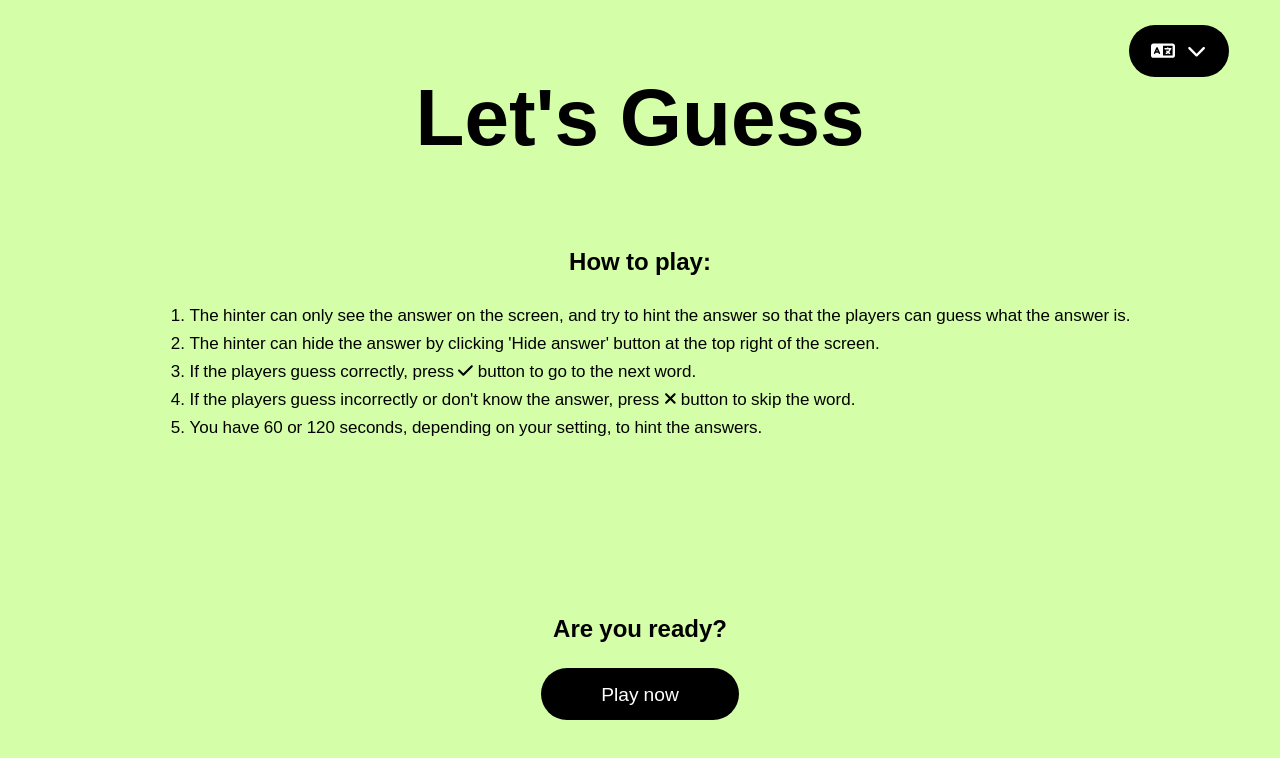
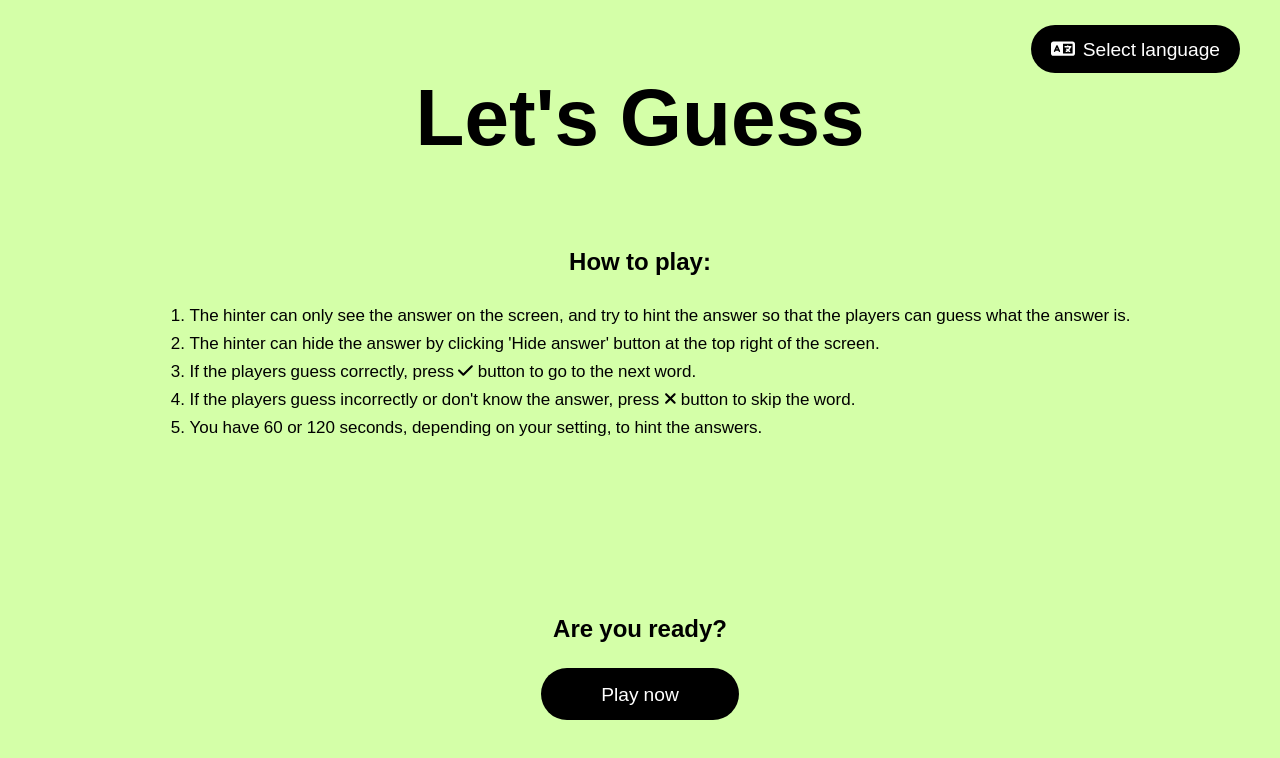
Before and after one commit to suttirakcha/lets-guess, a React (Create React App) app: page / in a window 1280 px wide. Shown: the top 758 px of the page. Built offline with nearby package versions, Linux system fonts and the light colour scheme; a web font is replaced by a local one.

Commit message:
Commit Codes

```diff
--- a/src/App.js
+++ b/src/App.js
@@ -80,6 +80,7 @@ import MainPageLao from "./lao/main";
 import FoodsLao from "./lao/categories/foods";
 import DessertsLao from "./lao/categories/desserts";
 import AnimalsLao from "./lao/categories/animals";
+import KitchenwareLao from "./lao/categories/kitchenware";
 
 // import MainPageZh from "./zh/main";
 // import AnimalsZh from "./zh/categories/animals";
@@ -169,6 +170,7 @@ export default function App(){
         <Route path="/lo/animals" element={<AnimalsLao />}/>
         <Route path="/lo/desserts" element={<DessertsLao />} />
         <Route path="/lo/foods" element={<FoodsLao />}/>
+        <Route path="/lo/kitchenware" element={<KitchenwareLao />}/>
 
         {/* Chinese */}
         {/* <Route path="/zh" element={<MainPageZh />} />
--- a/src/App.scss
+++ b/src/App.scss
@@ -168,18 +168,11 @@ body{
 #changeLangBtn .btn{
   position:absolute;
   top:25px;
-  right:4%;
-  padding:10px 20px;
-  width:100px;
-}
-
-#chevron {
-  margin-left:12px;
-  transition:transform 300ms;
-  &.active {
-    transform:rotateX(180deg);
-    transition:all 300ms;
-  }
+  right:40px;
+  padding:8px 20px;
+  display:flex;
+  align-items:center;
+  gap:8px;
 }
 
 #langList-bg {
@@ -188,11 +181,12 @@ body{
   top:0;
   right:0;
   width:0;
+  max-width:600px;
   height:100%;
   transition:width 300ms;
   z-index:9;
   &.active {
-    width:600px;
+    width:100%;
     transition:all 300ms;
   }
 }
@@ -221,12 +215,13 @@ body{
   display:flex;
   position:fixed;
   right:0;
-  width:calc(600px - 120px);
+  width:calc(100% - 120px);
+  max-width:calc(600px - 120px);
   height:100%;
   top:0;
   transition:visibility 400ms, opacity 400ms;
   z-index:9;
-  padding:40px 60px;
+  padding:10px 60px;
   flex-direction:column;
   text-align:left;
   .langs {
@@ -246,7 +241,7 @@ body{
       padding:12px 36px;
       margin:8px 0;
       transition:background-color 300ms, color 300ms;
-      font-size:30px;
+      font-size:28px;
       &:hover,&.active {
         background-color:#202020;
         color:white;
--- /dev/null
+++ b/src/lao/categories/kitchenware.js
@@ -0,0 +1,8 @@
+import React from "react";
+import "../../App.scss";
+import QuestionsLao from "../components/questions";
+
+export default function KitchenwareLao(){
+  const words = ["ໄມ້ຖູ່","ບ່ວງ","ສ້ອມ","ມີດ","ໝໍ້","ຈານ","ຈອກ","ຕູ້ເຢັນ","ໂຖ","ແຊ່ຂົ້ວ","ເຕົາອົບ","ໝໍ້ຫຸງຂ້າວ","ແກ້ວ"];
+  return (<QuestionsLao answers={words} category="ເຄື່ອງຄົວ" redirect="/lo/kitchenware"/>)
+}
--- a/src/lao/main.js
+++ b/src/lao/main.js
@@ -1,7 +1,7 @@
 import React, { useState, useEffect } from "react";
 import "../App.scss";
 import { FontAwesomeIcon } from "@fortawesome/react-fontawesome";
-import { faCheck,faXmark,faChevronLeft,faGear,faClose,faSun,faMoon,faSearch,faExclamationCircle,faChevronDown,faLanguage } from "@fortawesome/free-solid-svg-icons";
+import { faCheck,faXmark,faChevronLeft,faGear,faClose,faSun,faMoon,faSearch,faExclamationCircle,faChevronDown,faLanguage, faEarthAsia } from "@fortawesome/free-solid-svg-icons";
 
 export default function MainPageLao(){
   const [timerSwitch, setTimerSwitch] = useState(localStorage.getItem("timer-switch") === 'false');
@@ -449,6 +449,10 @@ export default function MainPageLao(){
     ],
     otherLo: [
       {
+        category: "ເຄື່ອງຄົວ",
+        link: "/lo/kitchenware"
+      },
+      {
         category: "ສັດຕ່າງໆ",
         link: "/lo/animals"
       },
@@ -531,6 +535,7 @@ export default function MainPageLao(){
     return (
       <div className="select-lists">
         <CardCate category="ເຂົ້າໜົມຫວານ" link="/lo/desserts"/>
+        <CardCate category="ເຄື່ອງຄົວ" link="/lo/kitchenware"/>
         <CardCate category="ສັດຕ່າງໆ" link="/lo/animals"/>
         <CardCate category="ອາຫານ" link="/lo/foods"/>
       </div>
@@ -602,9 +607,9 @@ export default function MainPageLao(){
             <input type="text" id="search-input" onKeyUp={searchCate} className="text-input" placeholder="ຊອກຫາໝວດໝູ່"/>
           </div>
           <div id="changeLangBtn">
-            <button onClick={changeLang} className="btn">
+            <button onClick={changeLang} className="btn small-btn">
               <FontAwesomeIcon icon={faLanguage} />
-              <FontAwesomeIcon icon={faChevronDown} id="chevron"/>
+              ເລືອກພາສາ
             </button>
           </div>
           <div id="langList-bg"></div>
--- a/src/main.js
+++ b/src/main.js
@@ -1,7 +1,7 @@
 import React, { useEffect, useState } from "react";
 import "./App.scss";
 import { FontAwesomeIcon } from "@fortawesome/react-fontawesome";
-import { faCheck,faXmark,faChevronLeft,faGear,faClose,faSun,faMoon,faSearch,faExclamationCircle,faChevronDown,faLanguage } from "@fortawesome/free-solid-svg-icons";
+import { faCheck,faXmark,faChevronLeft,faGear,faClose,faSun,faMoon,faSearch,faExclamationCircle,faChevronDown,faLanguage, faEarthAsia } from "@fortawesome/free-solid-svg-icons";
 
 export default function MainPage(){
   const [clicked, setClicked] = useState(false);
@@ -805,7 +805,7 @@ export default function MainPage(){
         <div id="changeLangBtn">
           <button onClick={changeLang} className="btn">
             <FontAwesomeIcon icon={faLanguage} />
-            <FontAwesomeIcon icon={faChevronDown} id="chevron"/>
+            Select language
           </button>
         </div>
         <div id="langList-bg"></div>
--- a/src/th/categories/kitchenware.js
+++ b/src/th/categories/kitchenware.js
@@ -3,6 +3,6 @@ import "../../App.scss";
 import QuestionsTh from "../components/questions";
 
 export default function KitchenwareTh(){
-  const words = ["ถ้วย","แก้วน้ำ","หม้อ","กระทะ","กระบวย","ช้อน","ส้อม","มีด","ปังตอ","กระทะใบบัว","ตะแกรง","ครก","สาก","ทัพพี","ตะหลิว","ชาม","จาน","ถาด","เขียง","หม้อหุงข้าว","ไมโครเวฟ","เครื่องปั่น","หม้อทอดไร้น้ำมัน","ตู้เย็น","เตาอบ","หม้อนึ่ง","พิมพ์อบขนม","ตู้กับข้าว","เครื่องปั่นอาหาร","กระชอน","ที่เปิดขวด","ตะกร้อมือ","ที่คีบ","ตะแกรง","ตะกร้อลวก","กระติกน้ำร้อน","คูลเลอร์","เครื่องชั่งน้ำหนัก","ที่ปอกเปลือก","ถุงมือ","หินลับมีด","ผ้ากันเปื้อน","เตา","เตาแก๊ส","เครื่องปิ้งขนมปัง","เครื่องทำวาฟเฟิล"];
+  const words = ["ถ้วย","แก้วน้ำ","หม้อ","กระทะ","กระบวย","ช้อน","ส้อม","มีด","ปังตอ","กระทะใบบัว","ตะแกรง","ครก","สาก","ทัพพี","ตะหลิว","ชาม","จาน","ถาด","เขียง","หม้อหุงข้าว","ไมโครเวฟ","เครื่องปั่น","หม้อทอดไร้น้ำมัน","ตู้เย็น","เตาอบ","หม้อนึ่ง","พิมพ์อบขนม","ตู้กับข้าว","เครื่องปั่นอาหาร","กระชอน","ที่เปิดขวด","ตะกร้อมือ","ที่คีบ","ตะแกรง","ตะกร้อลวก","กระติกน้ำร้อน","คูลเลอร์","เครื่องชั่งน้ำหนัก","ที่ปอกเปลือก","ถุงมือ","หินลับมีด","ผ้ากันเปื้อน","เตา","เตาแก๊ส","เครื่องปิ้งขนมปัง","เครื่องทำวาฟเฟิล","ตะเกียบ"];
   return (<QuestionsTh answers={words} category="เครื่องครัว" redirect="/th/kitchenware"/>)
 }
--- a/src/th/main.js
+++ b/src/th/main.js
@@ -1,7 +1,7 @@
 import React, { useState, useEffect } from "react";
 import "../App.scss";
 import { FontAwesomeIcon } from "@fortawesome/react-fontawesome";
-import { faCheck,faChevronLeft,faXmark,faGear,faClose,faSun,faMoon,faSearch,faExclamationCircle,faChevronDown,faLanguage } from "@fortawesome/free-solid-svg-icons";
+import { faCheck,faChevronLeft,faXmark,faGear,faClose,faSun,faMoon,faSearch,faExclamationCircle,faChevronDown,faLanguage, faEarthAsia } from "@fortawesome/free-solid-svg-icons";
 
 export default function MainPage(){
   const [timerSwitch, setTimerSwitch] = useState(localStorage.getItem("timer-switch") === 'false');
@@ -761,7 +761,7 @@ export default function MainPage(){
           <div id="changeLangBtn">
             <button onClick={changeLang} className="btn">
               <FontAwesomeIcon icon={faLanguage} />
-              <FontAwesomeIcon icon={faChevronDown} id="chevron"/>
+              เลือกภาษา
             </button>
           </div>
           <div id="langList-bg"></div>
```
Also changed, not shown: src/lao/categories/travel-to-foreign-countries.js (deleted, +0 -8 lines).
